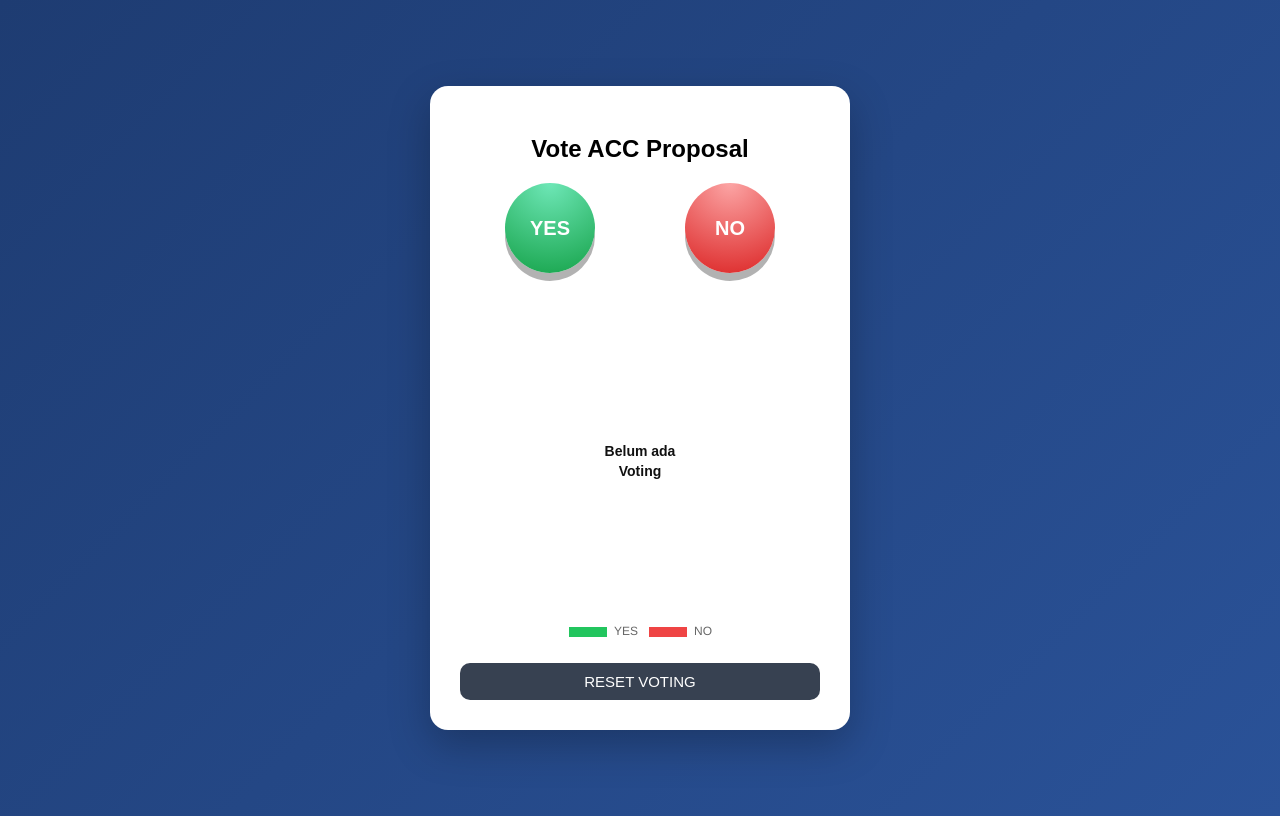
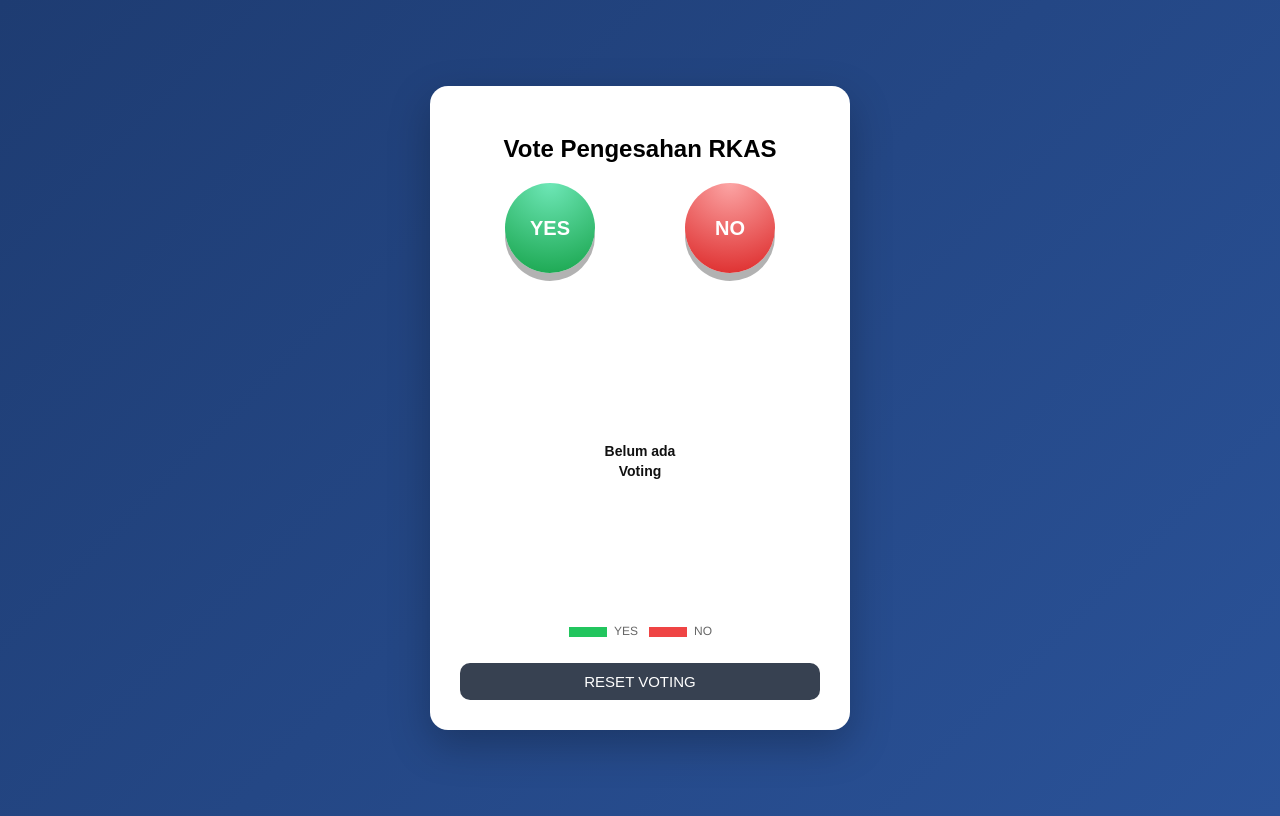
Before and after one commit to syaafia/voting-yes-no, a plain HTML site: page index.html in a window 1280 px wide. Drawn offline with nearby package versions, Linux system fonts and the light colour scheme.

Commit message:
index.html

```diff
--- a/index.html
+++ b/index.html
@@ -77,7 +77,7 @@
 <body>
 
 <div class="card">
-  <h2>Vote ACC Proposal</h2>
+  <h2>Vote Pengesahan RKAS</h2>
 
   <div class="buttons">
     <button class="vote-btn yes" onclick="vote('yes')">YES</button>
```
